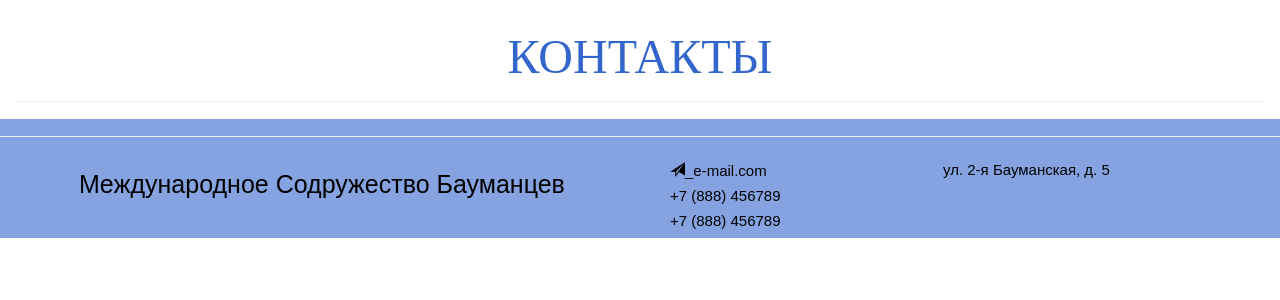
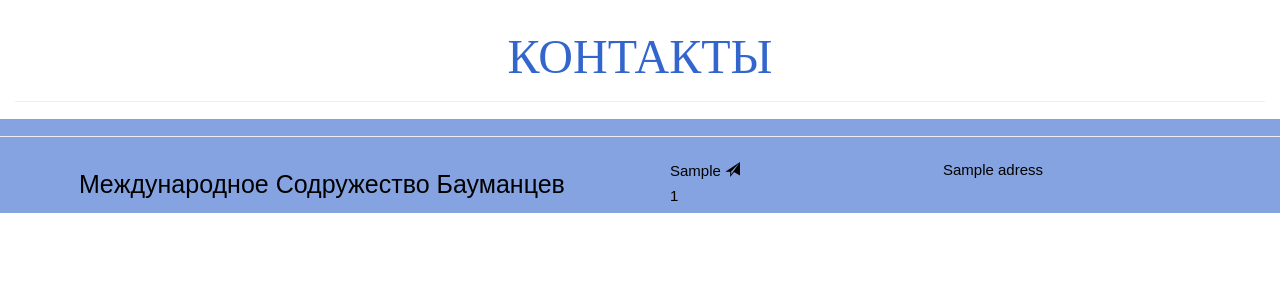
Before and after one commit to ArturAmbartsumov/MSB, a Django app: template main/templates/main/base.html in a window 1280 px wide. Shown: the part 46-346 px from the top of the page. Run offline with Django 3.2, Linux system fonts and the light colour scheme; the template is opened without the code that fills it: most values are stand-ins (such as "Sample title", 1, 10 or a date in 2020); some libraries are stand-ins or nearby versions; some web fonts are replaced.

Commit message:
footer+contacts

```diff
--- a/main/templates/main/base.html
+++ b/main/templates/main/base.html
@@ -47,7 +47,7 @@
 		            </li>
 		            <li class="{% if isNewsList %}active{% endif %}"><a href={% url 'main:newsList'%} >События</a></li>
 
-		            <li class="{% if isbmstu %}active{% endif %}"><a href={% url 'main:bmstu'%}>Альма-матер</a></li>
+		            <li class="{% if isBmstu %}active{% endif %}"><a href={% url 'main:bmstu'%}>Альма-матер</a></li>
 
                  <li class="{% if isContacts %}active{% endif %}"><a href={% url 'main:contacts'%}>Контакты</a></li>
                 <!--<li><a href="{% if isProjectList %}active{% endif %}"><a href={% url 'main:contacts'%}>Контакты</a></li>-->
@@ -125,13 +125,12 @@
         </div>
         <div class="col-lg-9 col-md-9 col-sm-9 col-xs-10">
           <div class="col-lg-10 col-md-10 col-sm-10 ">
-          <h4><span class="glyphicon glyphicon-send"></span>_e-mail.com</h4>
-          <h4>+7 (888) 456789</h4>
-            <h4>+7 (888) 456789</h4>
+          <h4>{{ contacts.contact_information }} <span class="glyphicon glyphicon-send"></span></h4>
+            <h4>{{ contacts.phone_number }}</h4>
           </div>
         <div class="ccol-lg-10 col-md-10 col-sm-10 ">
           <h4></h4>
-          <h4>ул. 2-я Бауманская, д. 5</h4>
+          <h4>{{ contacts.adress }} </h4>
         </div>
         </div>
       </div>
```
Also changed, not shown: main/templates/main/base_department.html (+17 -1 lines).
